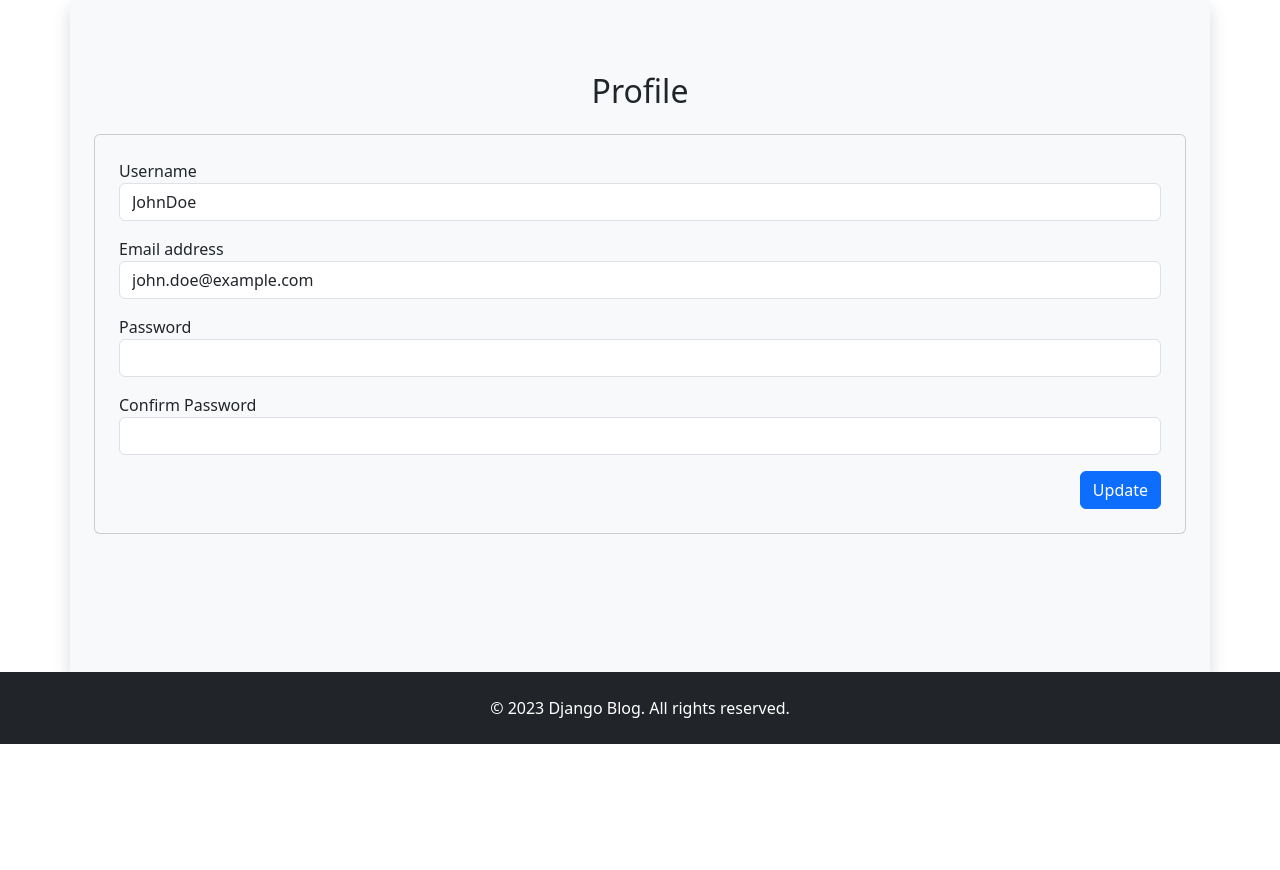
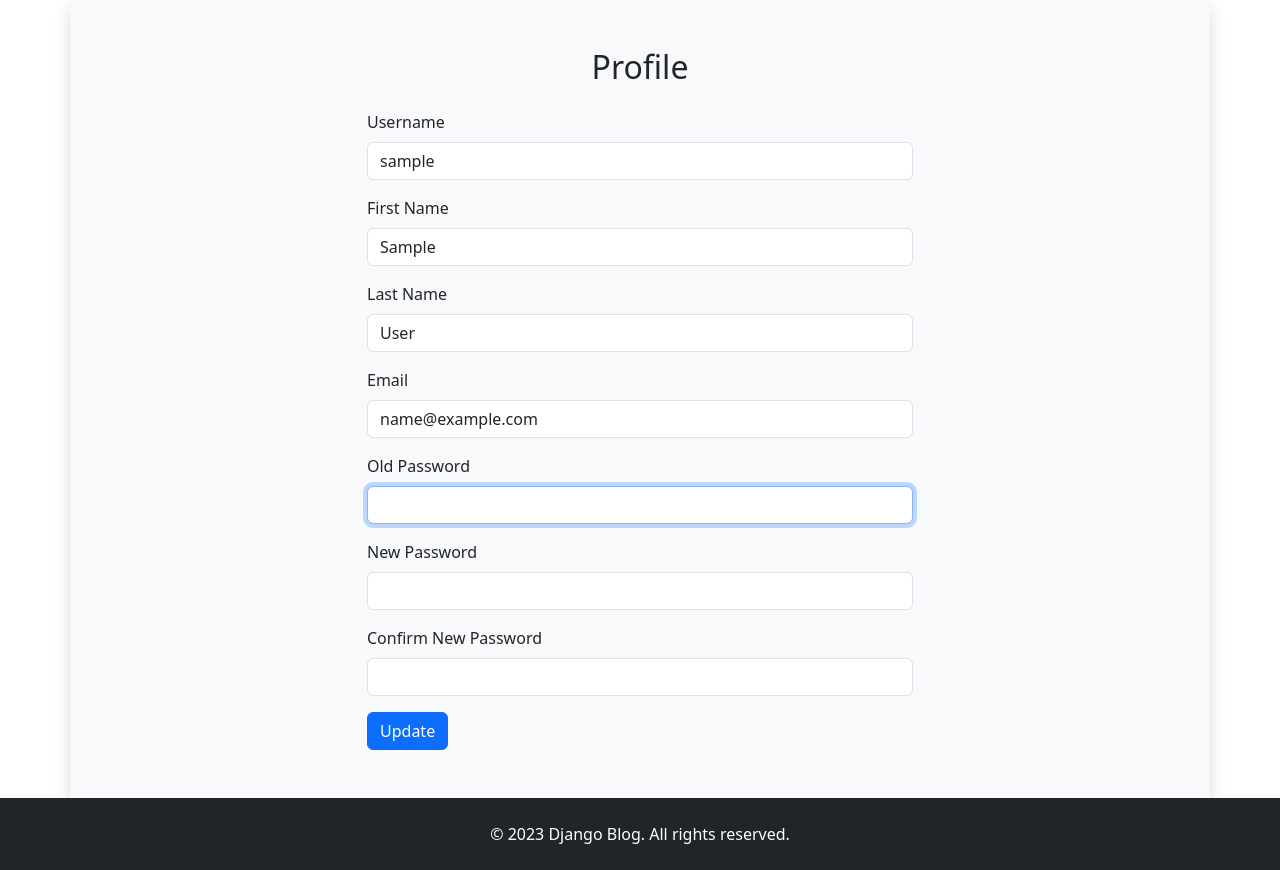
Before and after one commit to sinansarikaya/django-blog-app, a Django app: page /user/profile/ in a window 1280 px wide. Shown: the part 56-926 px from the top of the page. Before the commit the page ends 800 px from the top, so only its background shows below. Run offline with Django 4.2, Linux system fonts and the light colour scheme; the visitor is signed in with stand-in values (Sample User, id 1); some libraries are stand-ins or nearby versions.

Commit message:
ADD: Profile update

```diff
--- a/templates/users/profile.html
+++ b/templates/users/profile.html
@@ -5,29 +5,42 @@
 {% endblock %}
 
 {% block content %}
-<div class="container">
-    <h2 class="text-center my-4">Profile</h2>
-    <div class="card bg-light p-4">
-        <form>
-            <div class="form-group mb-3">
-                <label for="username">Username</label>
-                <input type="text" class="form-control" id="username" name="username" value="JohnDoe" required>
+{% load widget_tweaks %}
+
+<div class="row">
+    <div class="col-md-6 mx-auto">
+    <h2 class="text-center mb-4">Profile</h2>
+    <form method="POST">
+        {% csrf_token %}
+        <div class="mb-3">
+        <label for="{{ user_form.username.id_for_label }}" class="form-label">Username</label>
+        {% render_field user_form.username class="form-control" %}
         </div>
-            <div class="form-group mb-3">
-                <label for="email">Email address</label>
-                <input type="email" class="form-control" id="email" name="email" value="john.doe@example.com" required>
+        <div class="mb-3">
+        <label for="{{ user_form.first_name.id_for_label }}" class="form-label">First Name</label>
+        {% render_field user_form.first_name class="form-control" %}
         </div>
-            <div class="form-group mb-3">
-                <label for="password">Password</label>
-                <input type="password" class="form-control" id="password" name="password" required>
+        <div class="mb-3">
+        <label for="{{ user_form.last_name.id_for_label }}" class="form-label">Last Name</label>
+        {% render_field user_form.last_name class="form-control" %}
         </div>
-            <div class="form-group mb-3">
-                <label for="confirm_password">Confirm Password</label>
-                <input type="password" class="form-control" id="confirm_password" name="confirm_password" required>
+        <div class="mb-3">
+        <label for="{{ user_form.email.id_for_label }}" class="form-label">Email</label>
+        {% render_field user_form.email class="form-control" %}
         </div>
-            <div class="d-flex justify-content-end">
+        <div class="mb-3">
+        <label for="{{ password_form.old_password.id_for_label }}" class="form-label">Old Password</label>
+        {% render_field password_form.old_password class="form-control" %}
+        </div>
+        <div class="mb-3">
+        <label for="{{ password_form.new_password1.id_for_label }}" class="form-label">New Password</label>
+        {% render_field password_form.new_password1 class="form-control" %}
+        </div>
+        <div class="mb-3">
+        <label for="{{ password_form.new_password2.id_for_label }}" class="form-label">Confirm New Password</label>
+        {% render_field password_form.new_password2 class="form-control" %}
+        </div>
         <button type="submit" class="btn btn-primary">Update</button>
-            </div>
     </form>
     </div>
 </div>
--- a/users/forms.py
+++ b/users/forms.py
@@ -1,5 +1,5 @@
 from django import forms
-from django.contrib.auth.forms import UserCreationForm
+from django.contrib.auth.forms import UserCreationForm, PasswordChangeForm
 from django.contrib.auth.models import User
 
 
@@ -14,3 +14,11 @@ class RegisterForm(UserCreationForm):
             'username': forms.TextInput(attrs={'class': 'form-control'}),
 
         }
+
+class UserUpdateForm(forms.ModelForm):
+    class Meta:
+        model = User
+        fields = ['username', 'first_name', 'last_name', 'email']
+
+class CustomPasswordChangeForm(PasswordChangeForm):
+    pass
--- a/users/views.py
+++ b/users/views.py
@@ -1,16 +1,32 @@
 from django.shortcuts import render, redirect, get_object_or_404
-from django.contrib.auth import login, logout
+from django.contrib.auth import login, logout, update_session_auth_hash
+from django.contrib.auth.decorators import login_required
 from django.contrib.auth.forms import AuthenticationForm
 from blog.models import Post
-from .forms import RegisterForm
+from .forms import RegisterForm, UserUpdateForm, CustomPasswordChangeForm
 from django.contrib import messages
+
 
 def dashboard(request):
     posts = Post.objects.filter(author=request.user).order_by('-published_date')
     return render(request, 'users/dashboard.html', {'posts':posts})
 
+@login_required
 def profile(request):
-    return render(request, 'users/profile.html')
+    if request.method == 'POST':
+        user_form = UserUpdateForm(request.POST, instance=request.user)
+        password_form = CustomPasswordChangeForm(request.user, request.POST)
+
+        if user_form.is_valid() and password_form.is_valid():
+            user_form.save()
+            password_form.save()
+            update_session_auth_hash(request, password_form.user)
+            return redirect('profile')
+    else:
+        user_form = UserUpdateForm(instance=request.user)
+        password_form = CustomPasswordChangeForm(request.user)
+
+    return render(request, 'users/profile.html', {'user_form': user_form, 'password_form': password_form})
 
 def login_view(request):
     if request.method == 'POST':
```
Lines whose indentation alone changed are shown as unchanged.
